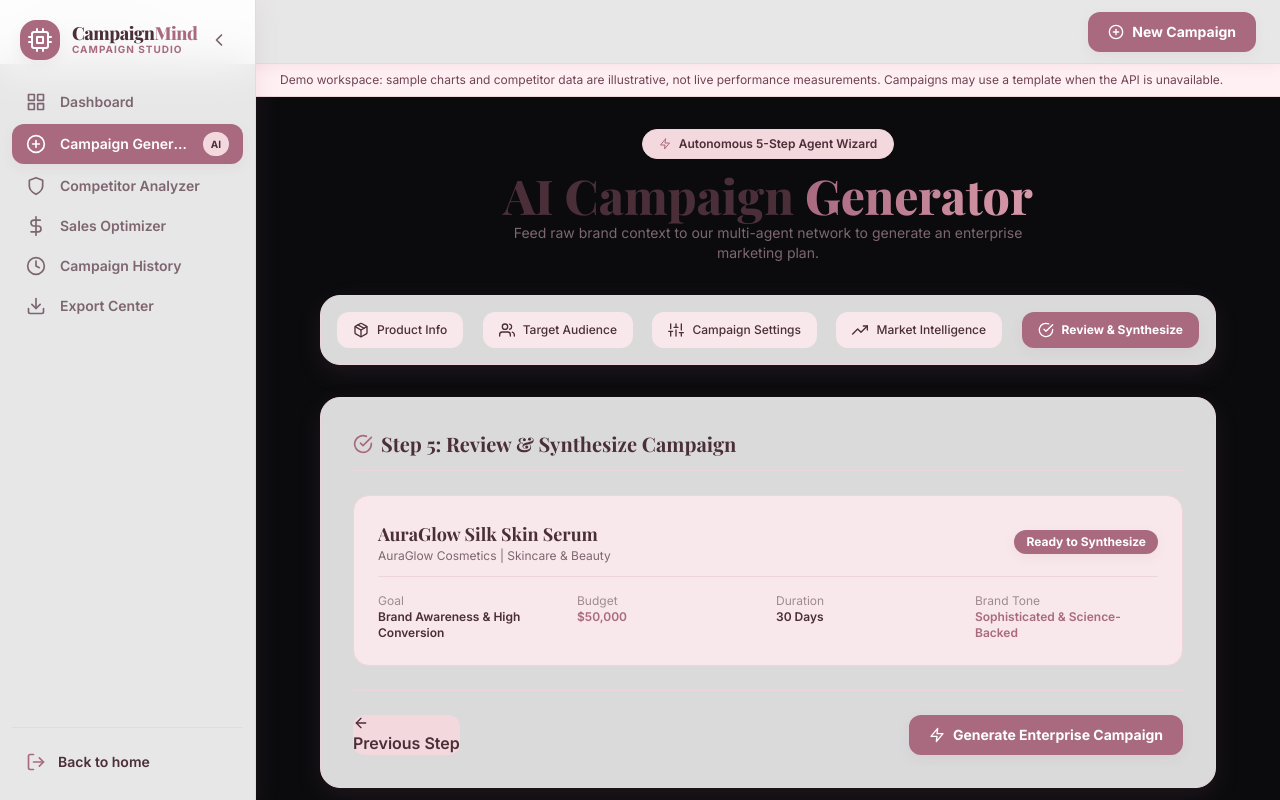
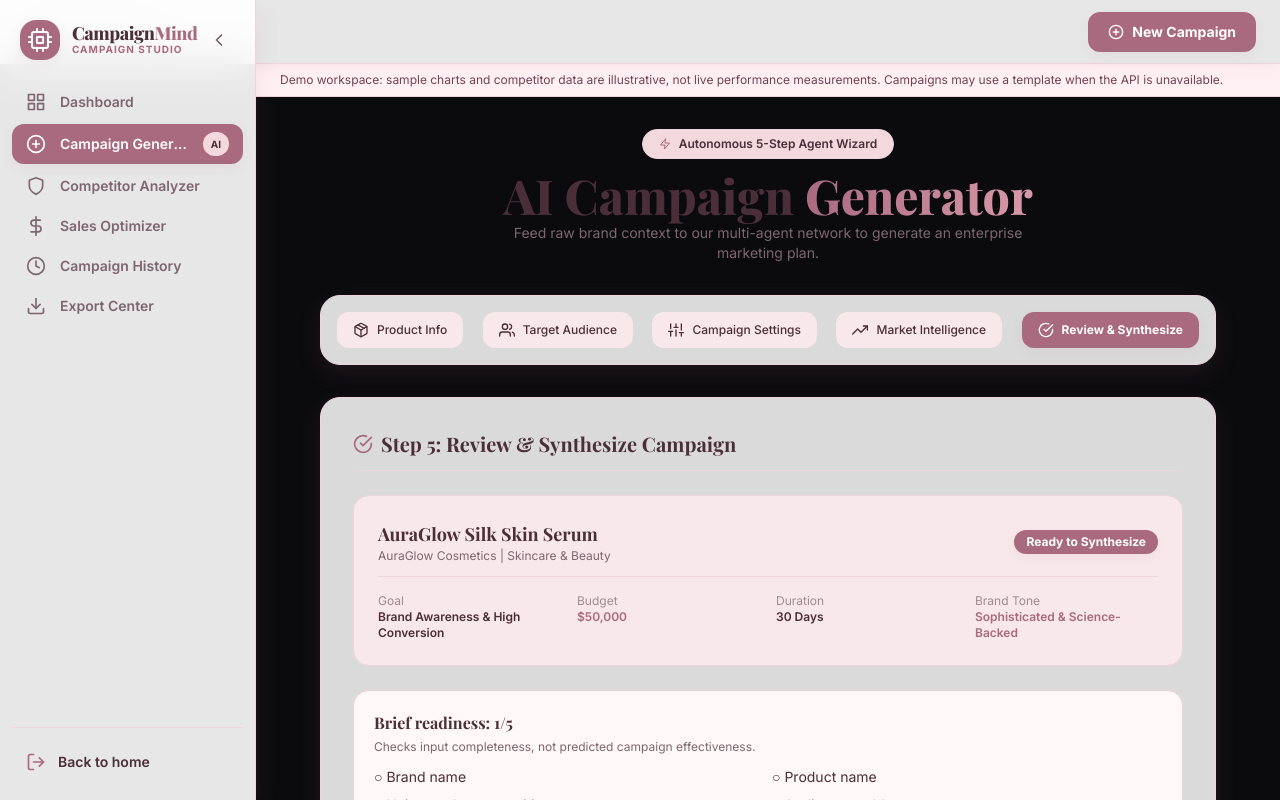
Before and after one commit to SrikarShetkar/Campaign-AI, a React (Vite) app: page /generator in a window 1280 px wide. Both pictures are taken after a click on the element "Review & Synthesize". Shown: the top 800 px of the page. Built offline with nearby package versions, Linux system fonts and the light colour scheme; no server answers; a web font is replaced by a local one.

Commit message:
Audit: improve demo accuracy and deployment readiness

```diff
--- a/src/pages/CampaignGenerator/CampaignGenerator.jsx
+++ b/src/pages/CampaignGenerator/CampaignGenerator.jsx
@@ -20,6 +20,14 @@ export const CampaignGenerator = () => {
   const navigate = useNavigate();
   const { wizardStep, setWizardStep, wizardData, updateWizardData } = useCampaignStore();
   const [uploadedFileName, setUploadedFileName] = useState('');
+  const readiness = [
+    { label: 'Brand name', ok: Boolean(wizardData.brandName.trim()) },
+    { label: 'Product name', ok: Boolean(wizardData.productName.trim()) },
+    { label: 'Unique value proposition', ok: Boolean(wizardData.usp.trim()) },
+    { label: 'Audience problem', ok: Boolean(wizardData.painPoints.trim()) },
+    { label: 'Positive budget', ok: Number(String(wizardData.budget).replace(/[^\d.]/g, '')) > 0 },
+  ];
+  const readinessCount = readiness.filter(item => item.ok).length;
 
   const steps = [
     { id: 1, name: 'Product Info', icon: FiPackage },
@@ -33,7 +41,7 @@ export const CampaignGenerator = () => {
     if (wizardStep < 5) {
       setWizardStep(wizardStep + 1);
     } else {
-      navigate('/processing');
+      if (readiness.every(item => item.ok)) navigate('/processing');
     }
   };
 
@@ -388,19 +396,6 @@ export const CampaignGenerator = () => {
               </div>
             </div>
 
-            <div className="grid grid-cols-1 md:grid-cols-2 gap-4">
-              <div className="border border-[#EDD5DB] rounded-2xl p-4 bg-[#FFF8F8] text-center cursor-pointer">
-                <FiUploadCloud className="w-6 h-6 text-[#A96A80] mx-auto mb-1" />
-                <div className="text-xs font-semibold text-[#4A2E38]">Upload Past Campaign Report</div>
-                <div className="text-[10px] text-[#A08A92]">PDF, CSV, PPTX up to 50MB</div>
-              </div>
-
-              <div className="border border-[#EDD5DB] rounded-2xl p-4 bg-[#FFF8F8] text-center cursor-pointer">
-                <FiUploadCloud className="w-6 h-6 text-[#A96A80] mx-auto mb-1" />
-                <div className="text-xs font-semibold text-[#4A2E38]">Upload Brand Guideline PDF</div>
-                <div className="text-[10px] text-[#A08A92]">Auto-detect tone & colors</div>
-              </div>
-            </div>
           </div>
         )}
 
@@ -444,13 +439,22 @@ export const CampaignGenerator = () => {
           </div>
         )}
 
+        {wizardStep === 5 && (
+          <div className="rounded-2xl border border-[#EDD5DB] p-5 bg-[#FFF8F8]" aria-live="polite">
+            <h4 className="font-bold text-[#4A2E38]">Brief readiness: {readinessCount}/{readiness.length}</h4>
+            <p className="text-xs text-[#7D6670] mt-1">Checks input completeness, not predicted campaign effectiveness.</p>
+            <ul className="mt-3 grid grid-cols-1 sm:grid-cols-2 gap-2">
+              {readiness.map(item => <li key={item.label} className="text-sm text-[#4A2E38]">{item.ok ? '✓' : '○'} {item.label}</li>)}
+            </ul>
+          </div>
+        )}
         {/* Navigation Control Buttons */}
         <div className="flex items-center justify-between pt-6 border-t border-[#EDD5DB]">
           <SecondaryButton icon={FiArrowLeft} onClick={handleBack} className={wizardStep === 1 ? 'opacity-0 pointer-events-none' : ''}>
             Previous Step
           </SecondaryButton>
 
-          <PrimaryButton icon={wizardStep === 5 ? FiZap : FiArrowRight} onClick={handleNext}>
+          <PrimaryButton icon={wizardStep === 5 ? FiZap : FiArrowRight} onClick={handleNext} disabled={wizardStep === 5 && readinessCount !== readiness.length}>
             {wizardStep === 5 ? 'Generate Enterprise Campaign' : 'Next Step'}
           </PrimaryButton>
         </div>
```
